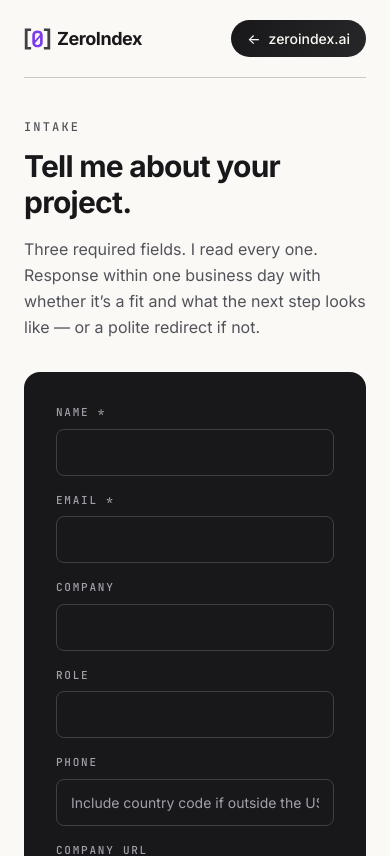
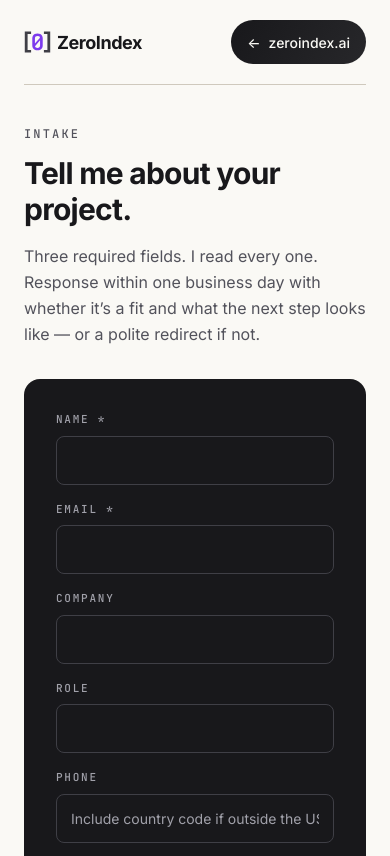
Before and after one commit to zeroindex-ai/intake-zero, a Next.js app: page / in a window 390 px wide. Shown: the top 856 px of the page. Built offline with nearby package versions, Linux system fonts and the light colour scheme; no server answers.

Commit message:
Make data grid + intake form mobile-friendly
Admin grid scrolls sideways on phones (overflow-x on .table-scroll); under 640px the form's pill buttons, inputs, and selection chips grow to a ~44px touch target and chrome padding tightens. Desktop unchanged.

```diff
--- a/app/globals.css
+++ b/app/globals.css
@@ -111,6 +111,9 @@ body {
 .table-scroll {
   max-height: 615px;
   overflow-y: auto;
+  /* dense fixed-width grids exceed a phone's width — scroll sideways, don't clip.
+     Harmless on desktop (only engages when content overflows). */
+  overflow-x: auto;
   padding: 0 24px 8px;
 }
 
@@ -321,3 +324,25 @@ body {
   display: block;
   margin-bottom: 8px;
 }
+
+/* ---- Mobile (<= 640px) --------------------------------------------------
+   Desktop-first views kept usable on phones: the admin grid scrolls sideways
+   (see .table-scroll), chrome padding tightens, and the form's buttons/inputs
+   grow to the ~44px touch minimum. */
+@media (max-width: 640px) {
+  .card {
+    padding: 18px 16px;
+  }
+  .table-scroll {
+    padding: 0 16px 8px;
+  }
+  /* lift pill buttons + inputs to a comfortable touch height on phones */
+  .btn-primary,
+  .btn-ghost {
+    min-height: 44px;
+  }
+  .field-input {
+    padding-top: 13px;
+    padding-bottom: 13px;
+  }
+}
--- a/src/components/intake-form.tsx
+++ b/src/components/intake-form.tsx
@@ -50,7 +50,7 @@ function ChipGroup({
               key={o}
               type="button"
               onClick={() => onChange(on ? '' : o)}
-              className="mono text-xs px-3 py-1.5 rounded-full transition-colors"
+              className="mono text-xs px-3 py-1.5 rounded-full transition-colors inline-flex items-center justify-center min-h-[40px] sm:min-h-0"
               style={{
                 border: '1px solid var(--card-line)',
                 background: on ? 'var(--accent-1)' : 'transparent',
@@ -283,7 +283,7 @@ export function IntakeForm() {
                 key={s}
                 type="button"
                 onClick={() => toggleStack(s)}
-                className="mono text-xs px-3 py-1.5 rounded-full transition-colors"
+                className="mono text-xs px-3 py-1.5 rounded-full transition-colors inline-flex items-center justify-center min-h-[40px] sm:min-h-0"
                 style={{
                   border: '1px solid var(--card-line)',
                   background: on ? 'var(--accent-1)' : 'transparent',
```
